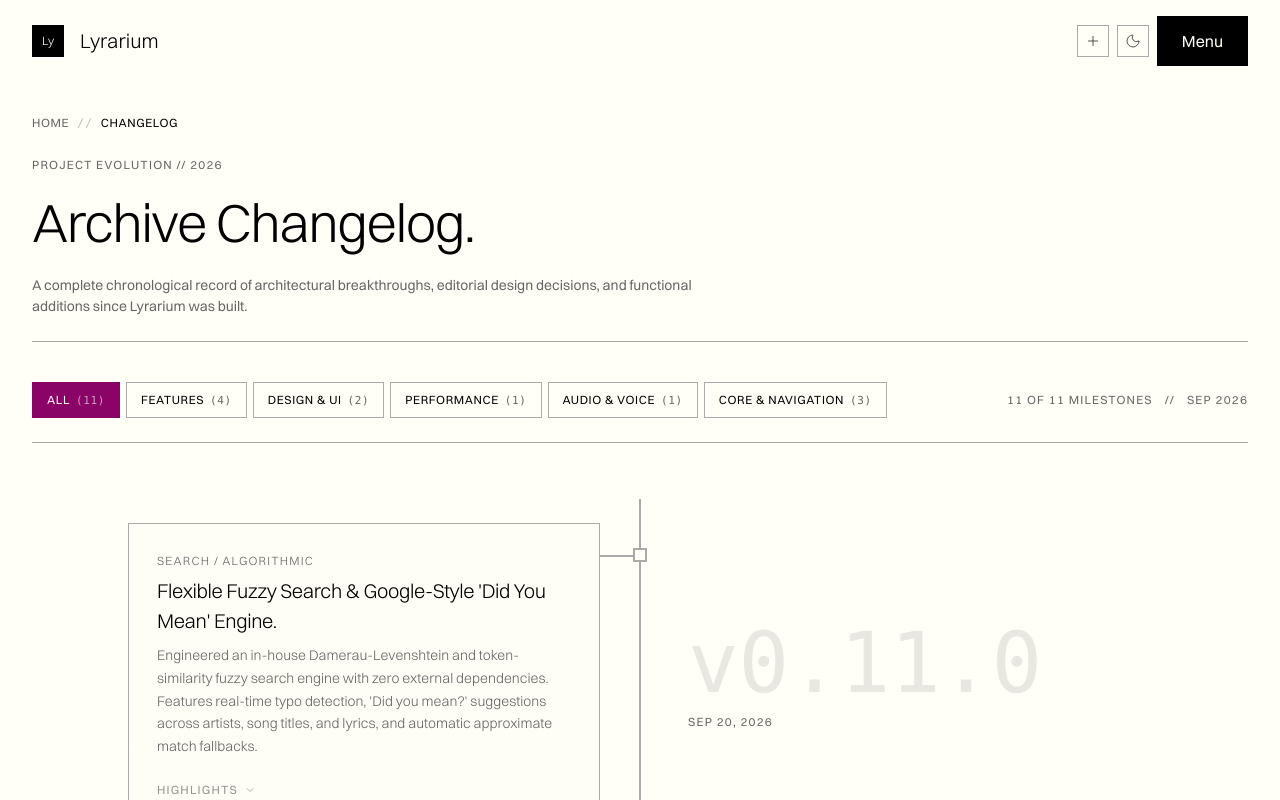
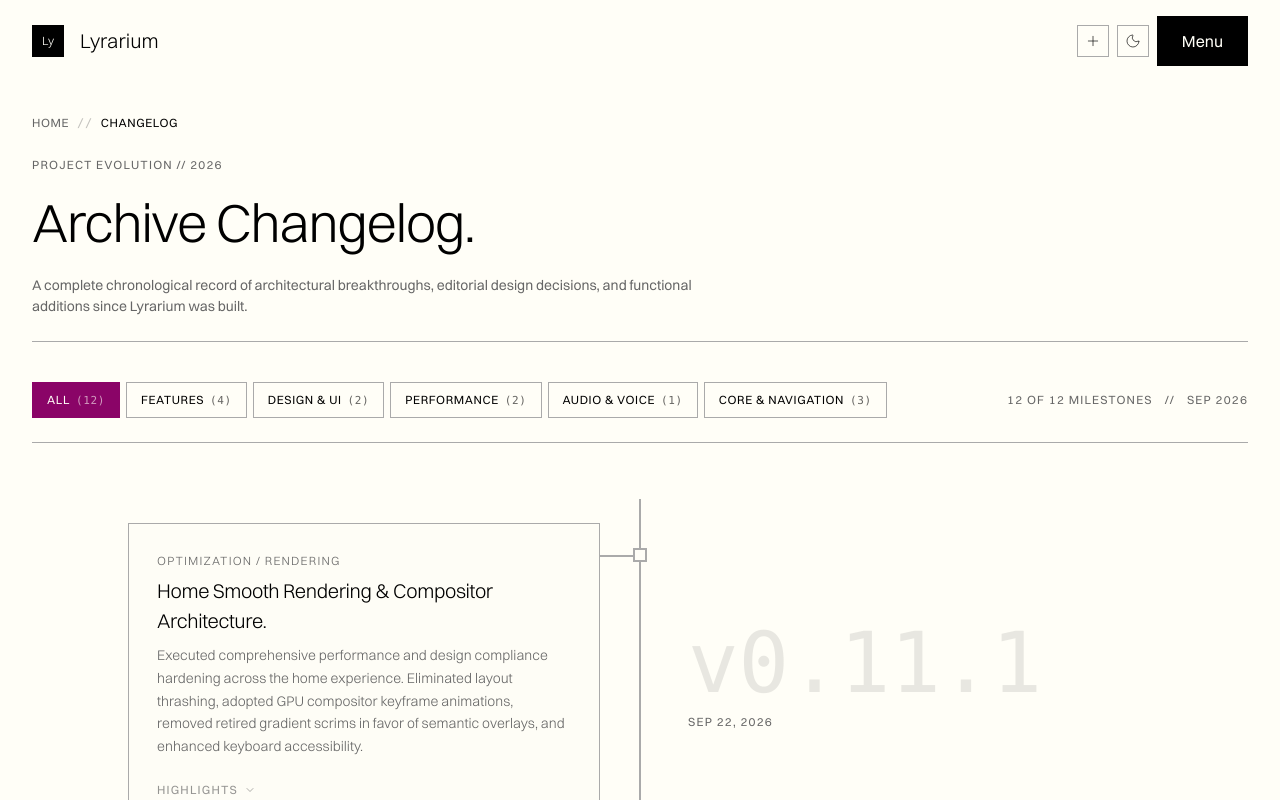
Before and after one commit to Sultvnnnn/lyrarium, a Next.js app: page /changelog in a window 1280 px wide. Shown: the top 800 px of the page. Built offline with nearby package versions, Linux system fonts and the light colour scheme.

Commit message:
style(perf): add prefers-reduced-motion for eq-wave and update changelog timeline

```diff
--- a/src/app/globals.css
+++ b/src/app/globals.css
@@ -135,6 +135,16 @@ body {
   transform-origin: bottom;
 }
 
+@media (prefers-reduced-motion: reduce) {
+  .animate-eq-1,
+  .animate-eq-2,
+  .animate-eq-3,
+  .animate-eq-4 {
+    animation: none;
+    transform: scaleY(0.5);
+  }
+}
+
 @media (min-width: 1024px) {
   .lyrics-grid-layout {
     grid-template-columns: minmax(0, 1fr) var(--sidebar-video-w, 360px);
--- a/src/components/changelog-timeline.tsx
+++ b/src/components/changelog-timeline.tsx
@@ -33,6 +33,23 @@ const CATEGORIES: MilestoneCategory[] = [
 ];
 
 const MILESTONES: Milestone[] = [
+  {
+    id: "v0.11.1",
+    version: "v0.11.1",
+    date: "Sep 22, 2026",
+    title: "Home Smooth Rendering & Compositor Architecture",
+    category: "Performance",
+    tag: "Optimization / Rendering",
+    summary:
+      "Executed comprehensive performance and design compliance hardening across the home experience. Eliminated layout thrashing, adopted GPU compositor keyframe animations, removed retired gradient scrims in favor of semantic overlays, and enhanced keyboard accessibility.",
+    details: [
+      "Converted lyric poster progress animation from layout-triggering width to GPU-accelerated scaleX.",
+      "Replaced retired gradient scrims across catalog and accordion views with clean semantic flat overlays.",
+      "Enforced keyboard navigation (role, tabIndex, Enter/Space) on all interactive accordion card strips.",
+      "Hardened YouTube video embeds with strict referrer policy and reliable thumbnail failure fallbacks.",
+      "Stripped unwanted box-shadows and motion scale transforms in compliance with DESIGN.md.",
+    ],
+  },
   {
     id: "v0.11.0",
     version: "v0.11.0",
```
